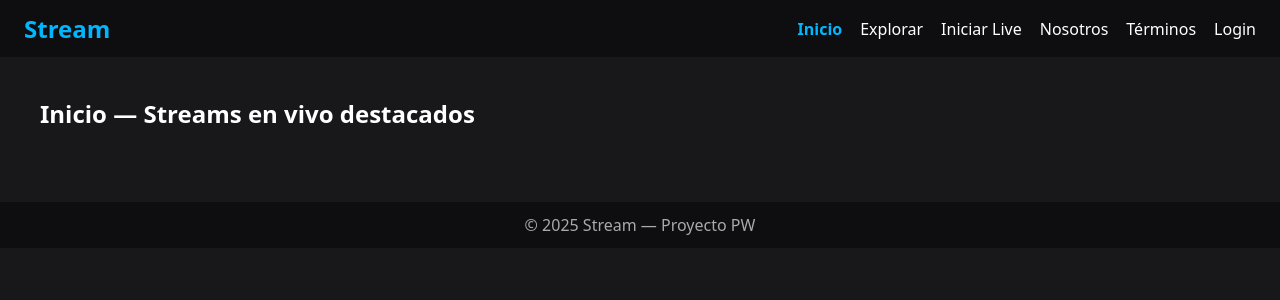
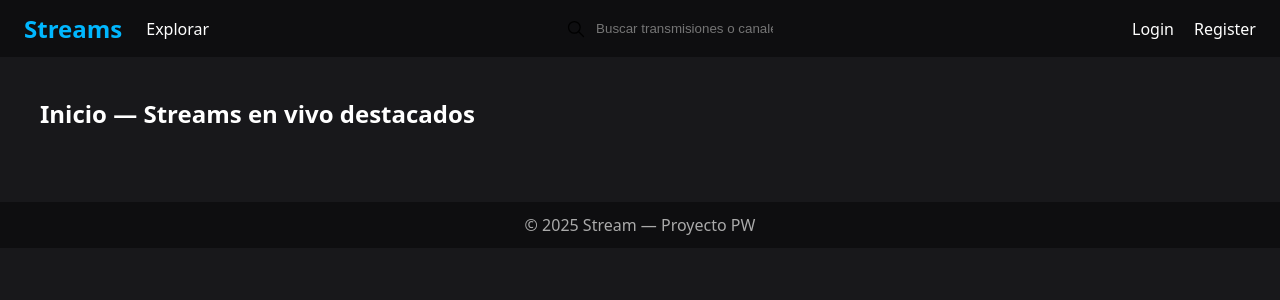
Before and after one commit to WCharlesOH/ProyectoPW, a React (Vite) app in the folder Pagina_Streams/: page / in a window 1280 px wide. Shown: the top 300 px of the page. Built offline with nearby package versions, Linux system fonts and the light colour scheme.

Commit message:
Cambios en el Navbar

```diff
--- a/Pagina_Streams/src/components/Navbar.tsx
+++ b/Pagina_Streams/src/components/Navbar.tsx
@@ -1,39 +1,200 @@
-import { NavLink, Link } from 'react-router-dom'
+import { useState } from "react";
+import { NavLink, Link } from "react-router-dom";
 
 export default function Navbar() {
+  const [isLogged, setIsLogged] = useState(false);
+  const [menuOpen, setMenuOpen] = useState(false);
+
   const linkStyle = ({ isActive }: { isActive: boolean }) => ({
-    color: isActive ? '#00b7ff' : '#fff',
-    textDecoration: 'none',
-    fontWeight: isActive ? 'bold' : 'normal'
-  })
+    color: isActive ? "#00b7ff" : "#fff",
+    textDecoration: "none",
+    fontWeight: isActive ? "bold" : "normal",
+  });
+
 
   return (
     <header
       style={{
-        backgroundColor: '#0e0e10',
-        color: 'white',
-        padding: '12px 24px',
-        display: 'flex',
-        alignItems: 'center',
-        justifyContent: 'space-between',
-        position: 'sticky',
+        backgroundColor: "#0e0e10",
+        color: "white",
+        padding: "12px 24px",
+        display: "flex",
+        alignItems: "center",
+        justifyContent: "space-between",
+        position: "sticky",
         top: 0,
-        zIndex: 10
+        zIndex: 10,
       }}
     >
-      <h2 style={{ margin: 0 }}>
-        <Link to="/" style={{ color: '#00b7ff', textDecoration: 'none' }}>
-          Stream
-        </Link>
-      </h2>
-      <nav style={{ display: 'flex', gap: '18px' }}>
-        <NavLink to="/" style={linkStyle}>Inicio</NavLink>
-        <NavLink to="/explorar" style={linkStyle}>Explorar</NavLink>
-        <NavLink to="/live" style={linkStyle}>Iniciar Live</NavLink>
-        <NavLink to="/nosotros" style={linkStyle}>Nosotros</NavLink>
-        <NavLink to="/terminos" style={linkStyle}>Términos</NavLink>
-        <NavLink to="/login" style={linkStyle}>Login</NavLink>
-      </nav>
+      <div style={{ display: "flex", alignItems: "center", gap: "24px" }}>
+        <h2 style={{ margin: 0 }}>
+          <Link to="/" style={{ color: "#00b7ff", textDecoration: "none" }}>
+            Streams
+          </Link>
+        </h2>
+        <nav style={{ display: "flex", gap: "18px" }}>
+          <NavLink to="/explorar" style={linkStyle}>
+            Explorar
+          </NavLink>
+          {isLogged && (
+            <NavLink to="/live" style={linkStyle}>
+              Iniciar Live
+            </NavLink>
+          )}
+        </nav>
+      </div>
+
+      <div
+        style={{
+          display: "flex",
+          alignItems: "center",
+        }}
+      >
+        <img src="./src/assets/zoom-svgrepo-com.svg" alt="Buscar" style={{width: 20, height: 20}}/>
+        <input
+          type="text"
+          placeholder="Buscar transmisiones o canales"
+          style={{
+            background: "transparent",
+            border: "none",
+            outline: "none",
+            color: "white",
+            marginLeft: "8px",
+            flex: 1,
+          }}
+        />
+      </div>
+
+      <div style={{ display: "flex", alignItems: "center", gap: "20px", position: "relative" }}>
+        {!isLogged ? (
+          <>
+            <NavLink to="/login" style={linkStyle}>
+              Login
+            </NavLink>
+            <NavLink to="/registro" style={linkStyle}>
+              Register
+            </NavLink>
+          </>
+        ) : (
+          <div style={{ position: "relative" }}>
+            <button
+              onClick={() => setMenuOpen(!menuOpen)}
+              style={{
+                background: "none",
+                border: "none",
+                cursor: "pointer",
+                padding: 0,
+              }}
+            >
+              <img src="./src/assets/accessibility-svgrepo-com.svg" alt="Usuario" style={{width: 28, height: 28, backgroundColor:"white"}}/>
+            </button>
+
+            {menuOpen && (
+              <div
+                style={{
+                  position: "absolute",
+                  right: 0,
+                  marginTop: "8px",
+                  width: "220px",
+                  backgroundColor: "#1f1f23",
+                  borderRadius: "8px",
+                  boxShadow: "0 2px 8px rgba(0,0,0,0.5)",
+                  border: "1px solid #333",
+                  color: "white",
+                  zIndex: 20,
+                }}
+              >
+                <div style={{ padding: "8px 12px", borderBottom: "1px solid #333" }}>
+                  Monedas: <span style={{ color: "#00b7ff", fontWeight: "bold" }}>120</span>
+                </div>
+                <ul style={{ listStyle: "none", margin: 0, padding: 0 }}>
+                  <li>
+                    <Link
+                      to="/perfil/usuario"
+                      style={{ display: "block", padding: "8px 12px", textDecoration: "none", color: "white" }}
+                    >
+                      Canal
+                    </Link>
+                  </li>
+                  <li>
+                    <Link
+                      to="/panel"
+                      style={{ display: "block", padding: "8px 12px", textDecoration: "none", color: "white" }}
+                    >
+                      Panel de Control
+                    </Link>
+                  </li>
+                  <li>
+                    <Link
+                      to="/suscripciones"
+                      style={{ display: "block", padding: "8px 12px", textDecoration: "none", color: "white" }}
+                    >
+                      Suscripciones
+                    </Link>
+                  </li>
+                  <li>
+                    <Link
+                      to="/ajustes"
+                      style={{ display: "block", padding: "8px 12px", textDecoration: "none", color: "white" }}
+                    >
+                      Ajustes
+                    </Link>
+                  </li>
+                  <li>
+                    <button
+                      onClick={() => {
+                        setIsLogged(false);
+                        setMenuOpen(false);
+                      }}
+                      style={{
+                        width: "100%",
+                        padding: "8px 12px",
+                        background: "none",
+                        border: "none",
+                        textAlign: "left",
+                        color: "red",
+                        cursor: "pointer",
+                      }}
+                    >
+                      Cerrar sesión
+                    </button>
+                  </li>
+                </ul>
+                <div style={{ borderTop: "1px solid #333", marginTop: "8px" }}>
+                  <button
+                    style={{
+                      display: "block",
+                      width: "100%",
+                      padding: "8px 12px",
+                      background: "none",
+                      border: "none",
+                      textAlign: "left",
+                      color: "white",
+                      cursor: "pointer",
+                    }}
+                  >
+                    Cambiar idioma
+                  </button>
+                  <button
+                    style={{
+                      display: "block",
+                      width: "100%",
+                      padding: "8px 12px",
+                      background: "none",
+                      border: "none",
+                      textAlign: "left",
+                      color: "white",
+                      cursor: "pointer",
+                    }}
+                  >
+                    Cambiar aspecto
+                  </button>
+                </div>
+              </div>
+            )}
+          </div>
+        )}
+      </div>
     </header>
-  )
+  );
 }
```
Also changed, not shown: Pagina_Streams/src/assets/accessibility-svgrepo-com.svg (added), Pagina_Streams/src/assets/zoom-svgrepo-com.svg (added).
